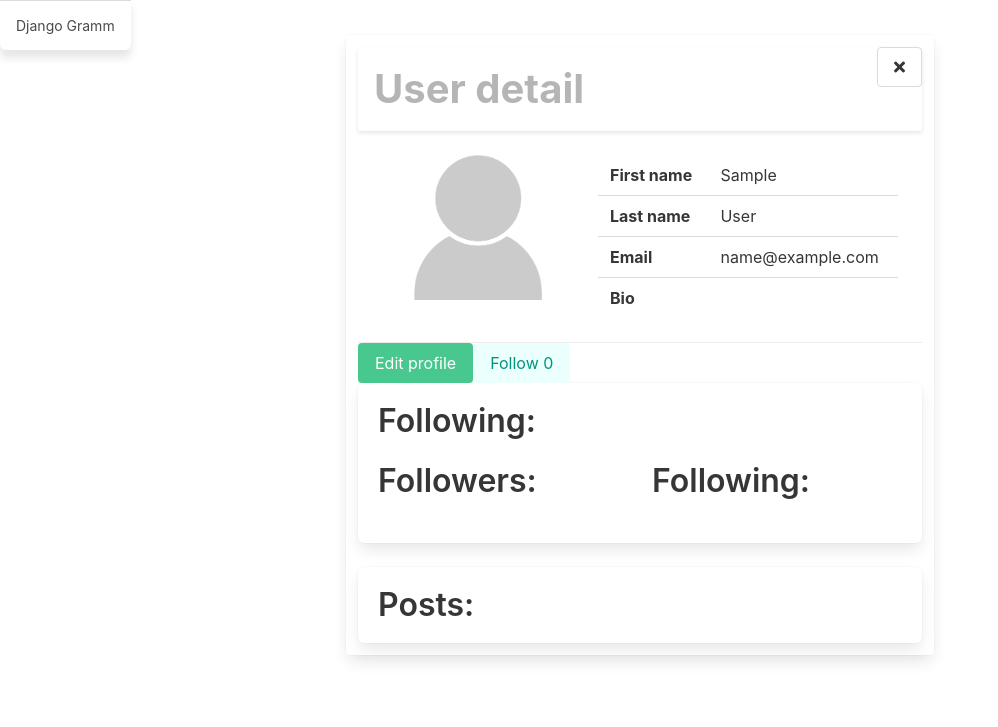
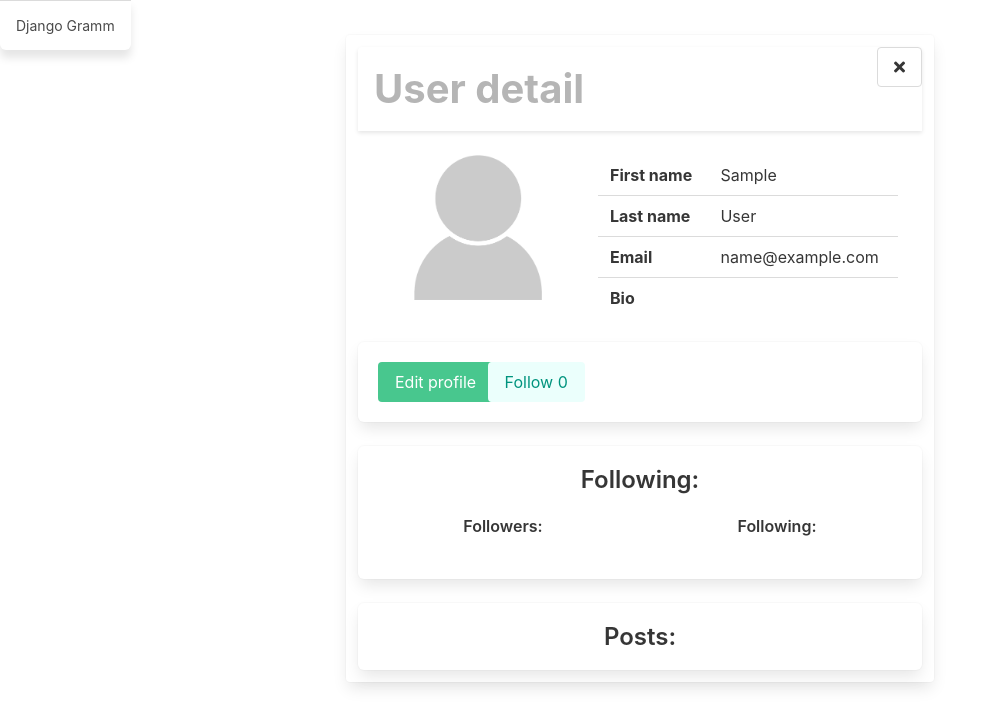
Before and after one commit to Alexsik76/Djangogramm, a Django app: a page that uses templates/registration/user_detail.html in a window 1280 px wide. Shown: the part 73-800 px from the top of the page, without its empty margins (0-998 px from the left). Run offline with Django 3.2, Linux system fonts and the light colour scheme; the visitor is signed in with stand-in values (Sample User, id 1); data comes from the database, SQL or seed files in the repository; data that the repository does not hold is empty.

Commit message:
work with following 5

```diff
--- a/auth_by_email/models.py
+++ b/auth_by_email/models.py
@@ -78,27 +78,19 @@ class DjGrammUser(AbstractUser):
         self.user_permissions.set(required_perms)
 
 
-class Follower(models.Model):
+class Follow(models.Model):
     """
     Followers are the users that follow you.
+    Following the list of users that you follow.
     """
     follower = models.ForeignKey(DjGrammUser,
                                  on_delete=models.CASCADE,
                                  null=True,
                                  related_name="followers")
-
-    def __str__(self):
-        return self.follower.email
-
-
-class Following(models.Model):
-    """
-    Following the list of users that you follow.
-    """
     following = models.ForeignKey(DjGrammUser,
                                   on_delete=models.CASCADE,
                                   null=True,
                                   related_name="following")
 
     def __str__(self):
-        return self.following.email
+        return f"{self.follower.email} following {self.following.email} "
--- a/auth_by_email/views.py
+++ b/auth_by_email/views.py
@@ -14,7 +14,7 @@ from django.views import View
 from django.views.generic import UpdateView, DetailView
 
 from .forms import SignupForm, UserActivationForm, UserUpdateForm
-from .models import Follower, Following
+from .models import Follow
 
 # Create your views here.
 
@@ -130,13 +130,10 @@ class FollowView(LoginRequiredMixin, View):
         author = DjGrammUser.objects.get(pk=pk)
         viewer = DjGrammUser.objects.get(pk=request.user.id)
         if author != viewer:
-            if viewer not in [follower.follower for follower in author.followers.all()]:
-                follower = Follower(follower=viewer)
-                follower.save()
-                following = Following(following=author)
-                following.save()
+            if viewer not in [follower.following for follower in author.followers.all()]:
+                Follow.objects.create(follower=author, following=viewer)
             else:
-                messages.error(request, 'You are already following the author.')
+                messages.warning(request, 'You are already following the author.')
         else:
-            messages.error(request, 'You can`t following yourself.')
+            messages.warning(request, 'You can`t following yourself.')
         return redirect(request.META['HTTP_REFERER'])
--- a/templates/registration/user_detail.html
+++ b/templates/registration/user_detail.html
@@ -2,7 +2,6 @@
 {% load static %}
 {% load bulma_filters %}
 {% block content %}
-        {% include 'block_messages.html' %}
     <div class="columns is-centered">
         <div class="card column is-half">
             <header class="card-header">
@@ -46,38 +45,54 @@
                     </div>
                 </div>
             </div>
-            <footer class="card-footer">
+
+            <div class="box">
+                <div class="columns">
+                    <div class="column is-one-fifth">
                         <a class="button is-success" href="{% url 'user_update' %}">Edit profile</a>
-                <a class="button is-primary is-light" href="{% url 'following' dj_user.id %}">Follow {{ dj_user.followers.count }}</a>
-            </footer>
+                    </div>
+                    <div class="column is-one-fifth">
+                        <a class="button is-primary is-light"
+                           href="{% url 'following' dj_user.id %}">Follow {{ dj_user.followers.count }}</a>
+                    </div>
+                    {% include 'block_messages.html' %}
+                </div>
+            </div>
+
             <div class="box">
-            <h4 class="title">Following:</h4>
+                <div class="block has-text-centered">
+                    <h4 class="title is-4">Following:</h4>
+                </div>
                 <div class="columns">
+
                     <div class="column is-half">
-                     <h5 class="title">Followers:</h5>
+
+                        <h6 class="title is-6 has-text-centered">Followers:</h6>
                         <ul>
                             {% for folower in  dj_user.followers.all %}
-                             {{ folower }}
+                                {{ folower.following }}
                             {% endfor %}
                         </ul>
 
                     </div>
                     <div class="column">
-                     <h5 class="title">Following:</h5>
+                        <h6 class="title is-6 has-text-centered">Following:</h6>
                         <ul>
                             {% for folowed in  dj_user.following.all %}
-                             {{ folowed }}
+                                {{ folowed.follower }}
                             {% endfor %}
                         </ul>
-
                     </div>
                 </div>
             </div>
             <div class="box">
-                <h4 class="title">Posts:</h4>
+                <div class="block has-text-centered">
+                    <h4 class="title is-4">Posts:</h4>
+                </div>
                 {% for post in dj_user.post_set.all %}
+                    <div class="box">
                         <div class="columns">
-                        <div class="column is-three-quarters">
+                            <div class="column is-three-fifths">
                                 <table class="table">
                                     <tbody>
                                     <tr>
@@ -92,8 +107,7 @@
                                 </table>
                             </div>
                             <div class="column">
-                            <div class="box" style="padding: 0.5rem">
-                                <figure class="image" style="width: 96px">
+                                <figure class="image has-text-centered" style="width: 96px">
                                     {% if post.image %}
                                         <img id="imgPrev" src="{{ post.image.url }}" alt="Loaded image"/>
                                     {% else %}
```
Also changed, not shown: auth_by_email/admin.py (+15 -2 lines). Lines whose indentation alone changed are shown as unchanged.
